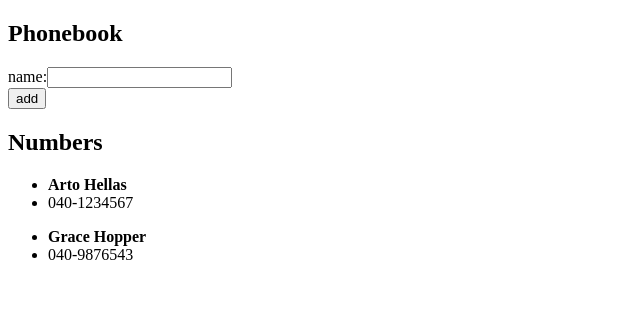
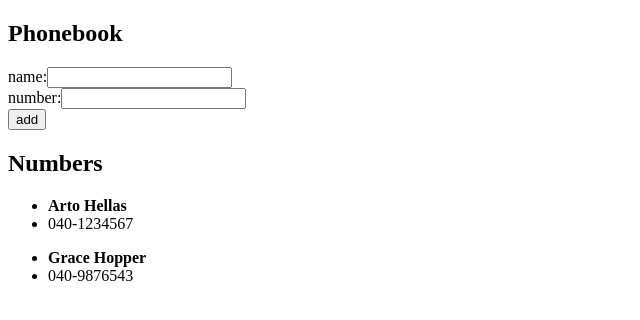
Before and after one commit to jansromi/hy_fullstack, a React (Vite) app in the folder osa2/puhelinluettelo/: page / in a window 1280 px wide. Shown: the top 320 px of the page, without its empty margins (0-640 px from the left). Built offline with nearby package versions, Linux system fonts and the light colour scheme.

Commit message:
teht 2.8

```diff
--- a/osa2/puhelinluettelo/src/App.jsx
+++ b/osa2/puhelinluettelo/src/App.jsx
@@ -1,69 +1,100 @@
 import { useState } from 'react'
 import Person from './components/Person'
 
+/**
+ * Lomake uusille kontakteille
+ */
+const PhonebookForm = ({ formData, setFormData, addContact }) => {
+  // renderöi uusi nimi
+  const handleInputChange = (event) => {
+    const { name, value } = event.target
+    setFormData((prevData) => ({ ...prevData, [name]: value }))
+  }
+
+  return (
+    <form onSubmit={addContact}>
+      <div>
+        name:
+        <input
+          name="newName"
+          value={formData.newName}
+          onChange={handleInputChange}
+        />
+      </div>
+      <div>
+        number:
+        <input
+          name="newNumber"
+          value={formData.newNumber}
+          onChange={handleInputChange}
+        />
+      </div>
+      <div>
+        <button type="submit">add</button>
+      </div>
+    </form>
+  )
+}
+
 const App = () => {
   const [persons, setPersons] = useState([
-    { id: 1,
+    {
+      id: 1,
       name: 'Arto Hellas',
-      number: '040-1234567'
+      number: '040-1234567',
     },
     {
       id: 2,
       name: 'Grace Hopper',
-      number: '040-9876543'
-    }
+      number: '040-9876543',
+    },
   ])
-  const [newName, setNewName] = useState('')
 
+  const [formData, setFormData] = useState({
+    newName: '',
+    newNumber: '',
+  })
 
-  const addName = (event) => {
+  const addContact = (event) => {
     // ts. älä lataa sivua uudelleen
     event.preventDefault()
 
     // tarkistetaan onko nimi listassa
-    const exists = persons.some(person => person.name.toLocaleLowerCase() === newName.toLocaleLowerCase())
+    const exists = persons.some(
+      (person) => person.name.toLowerCase() === formData.newName.toLowerCase()
+    )
 
     if (exists) {
-      alert(`${newName} is already added to phonebook`)
+      alert(`${formData.newName} is already added to the phonebook`)
       return
     }
 
     const newPerson = {
       id: persons.length + 1,
-      name: newName
+      name: formData.newName,
+      number: formData.newNumber,
     }
-    // lisää uusi yhteystieto
-    setPersons(prevPersons => [...prevPersons, newPerson]);
-    setNewName('')
-  }
-
-  // renderöi uusi nimi
-  const handleNameChange = (event) => {
-    setNewName(event.target.value)
+     // lisää uusi yhteystieto tietorakenteeseen
+    setPersons((prevPersons) => [...prevPersons, newPerson])
+    // aseta tyhjät alkuarvot kenttiin
+    setFormData({ newName: '', newNumber: '' })
   }
 
   return (
     <div>
       <h2>Phonebook</h2>
-      <form onSubmit={addName}>
-        <div>
-          name:
-          <input value={newName}
-          onChange={handleNameChange}
-          />
-        </div>
-        <div>
-          <button type="submit">add
-          </button>
-        </div>
-      </form>
+      <PhonebookForm
+        formData={formData}
+        setFormData={setFormData}
+        addContact={addContact}
+      />
       <h2>Numbers</h2>
 
-      {persons.map(person => <Person key={person.id} name={person.name} number={person.number} />)}
-
+      {persons.map((person) => (
+        <Person key={person.id} name={person.name} number={person.number} />
+      ))}
     </div>
   )
-
 }
 
-export default App
+export default App;
```
